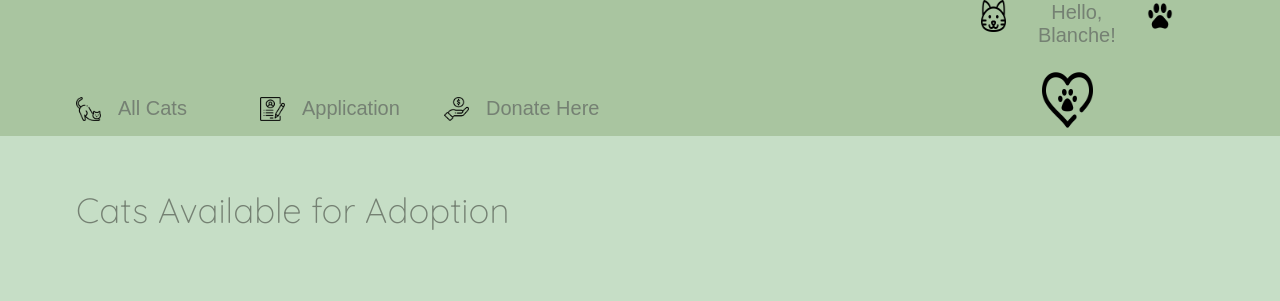
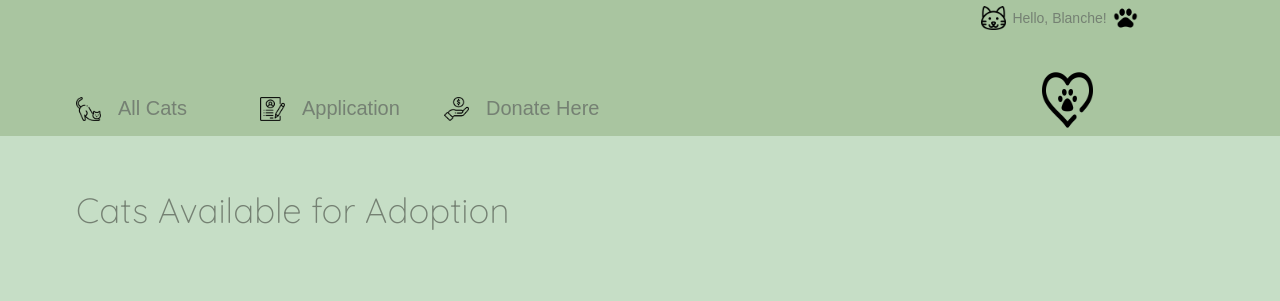
Before and after one commit to BHaddad1/static-comp, a plain HTML site: page index.html in a window 1280 px wide. Shown: the top 301 px of the page. Drawn offline with Linux system fonts and the light colour scheme.

Commit message:
fix: Change styling to admin area

```diff
--- a/styles.css
+++ b/styles.css
@@ -71,9 +71,16 @@ button {
   width: 15vw;
 }
 
+.username {
+  font-size: 14px;
+  height: 8vh;
+  padding-top: 5%;
+}
+
 .user-icon,
 .down-arrow {
-  height: 4vh;
+  height: 3vh;
+  padding-top: 3%;
   width: 2vw;
 }
 
```
